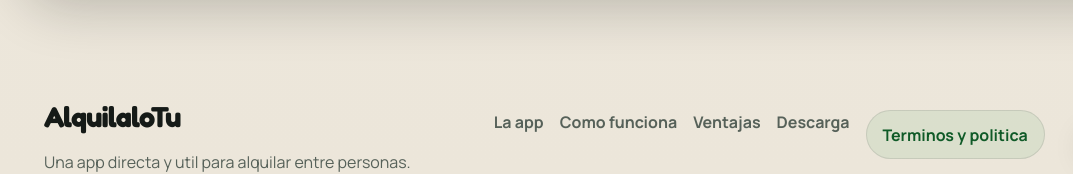
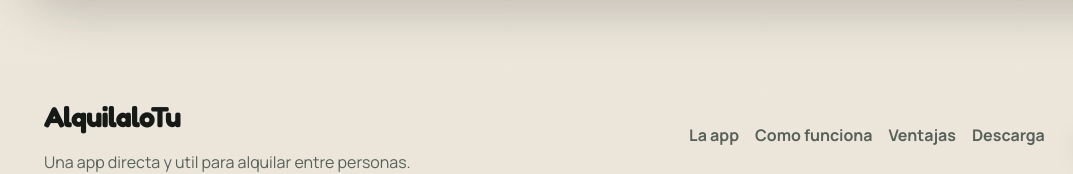
Before and after one commit to davidsilvbv-glitch/AlquilaloTu, a plain HTML site: page index.html in a window 1280 px wide. Shown: the part 4514-4688 px from the top of the page, 0-1073 px from the left. Drawn offline with Linux system fonts and the light colour scheme.

Commit message:
actualizando contenido real

```diff
--- a/index.html
+++ b/index.html
@@ -385,7 +385,6 @@
             <a href="#como-funciona">Como funciona</a>
             <a href="#ventajas">Ventajas</a>
             <a href="#descarga">Descarga</a>
-            <a class="footer-legal-link" href="terminos.html">Terminos y politica</a>
         </div>
 
         <div class="footer-social">
```
